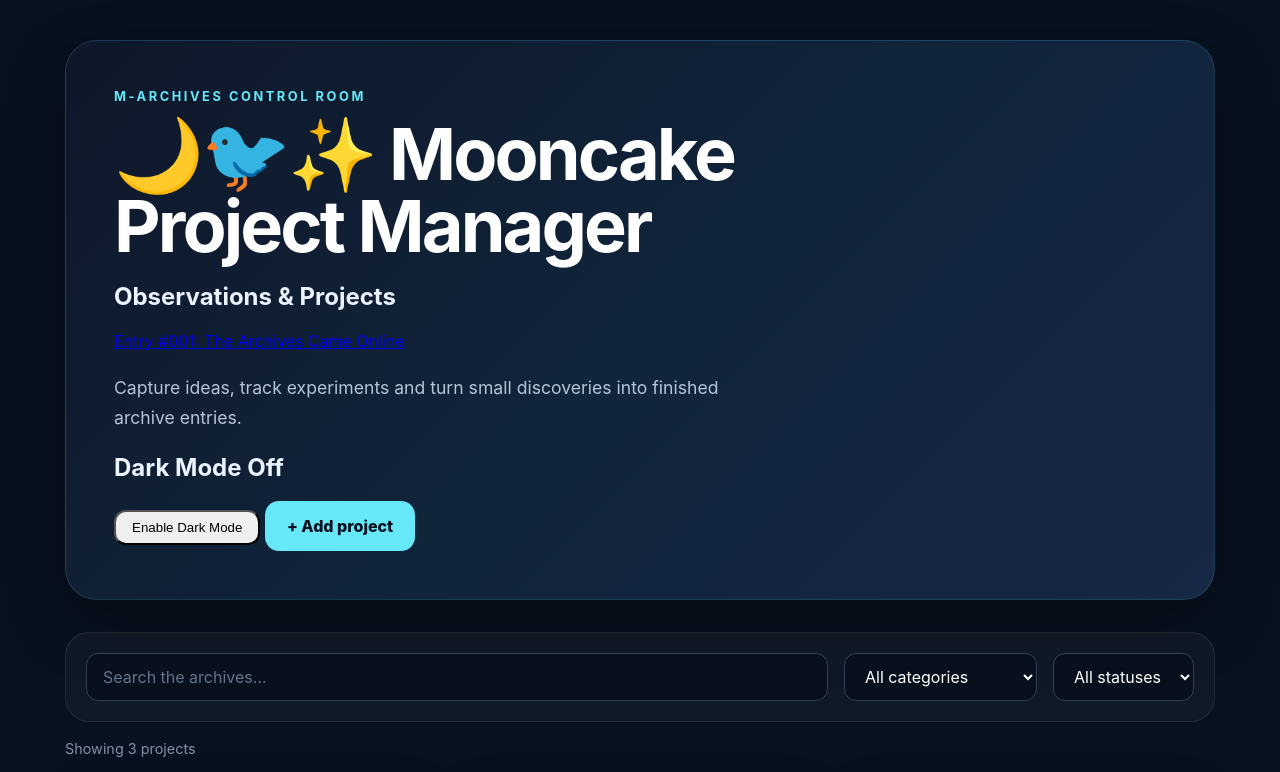
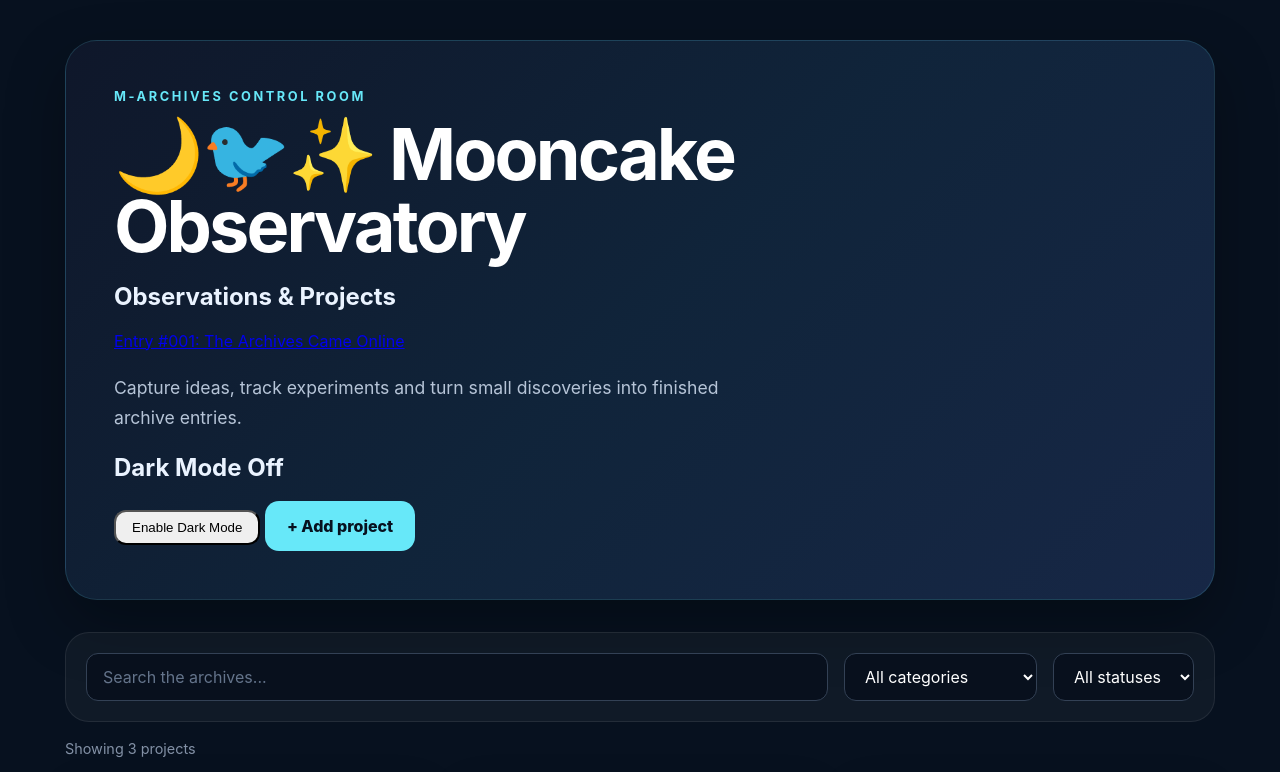
Before and after one commit to Samawam/Mooncake-Observatory, a plain HTML site: page index.html in a window 1280 px wide. Shown: the top 772 px of the page. Drawn offline with Linux system fonts and the light colour scheme.

Commit message:
renamed entries and folder

```diff
--- a/index.html
+++ b/index.html
@@ -6,7 +6,7 @@
 
     <meta name="viewport" content="width=device-width, initial-scale=1.0">
 
-    <title>Mooncake Project Manager</title>
+    <title>Mooncake Observatory</title>
 
     <link rel="stylesheet" href="style.css">
 </head>
@@ -22,7 +22,7 @@
                 <h1><span
                         title="Curious by nature. Investigator by accident. Known for turning confusion into understanding through questions, experiments, and an unreasonable amount of documentation.">
                         🌙🐦✨
-                    </span>Mooncake Project Manager</h1>
+                    </span>Mooncake Observatory</h1>
                 <h2>Observations & Projects</h2>
 
                 <p>
```
Also changed, not shown: 12 other files.
